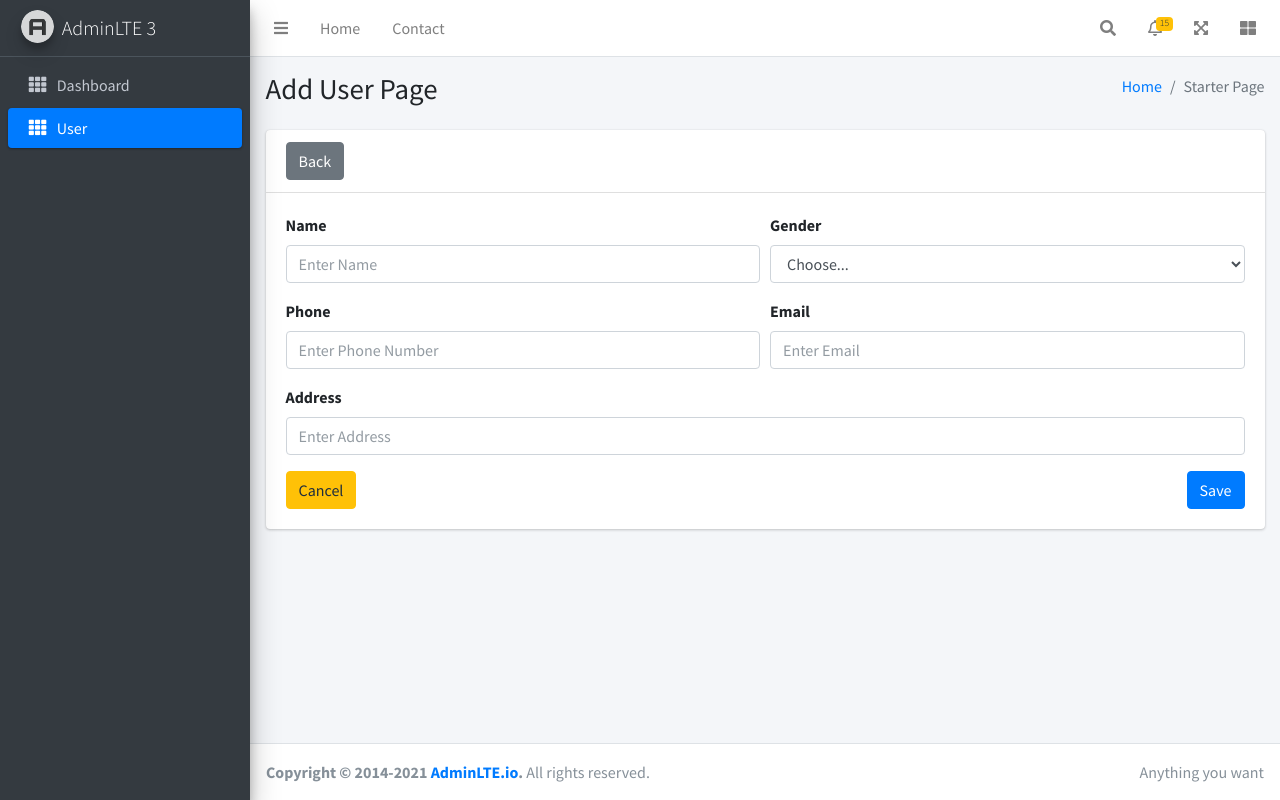
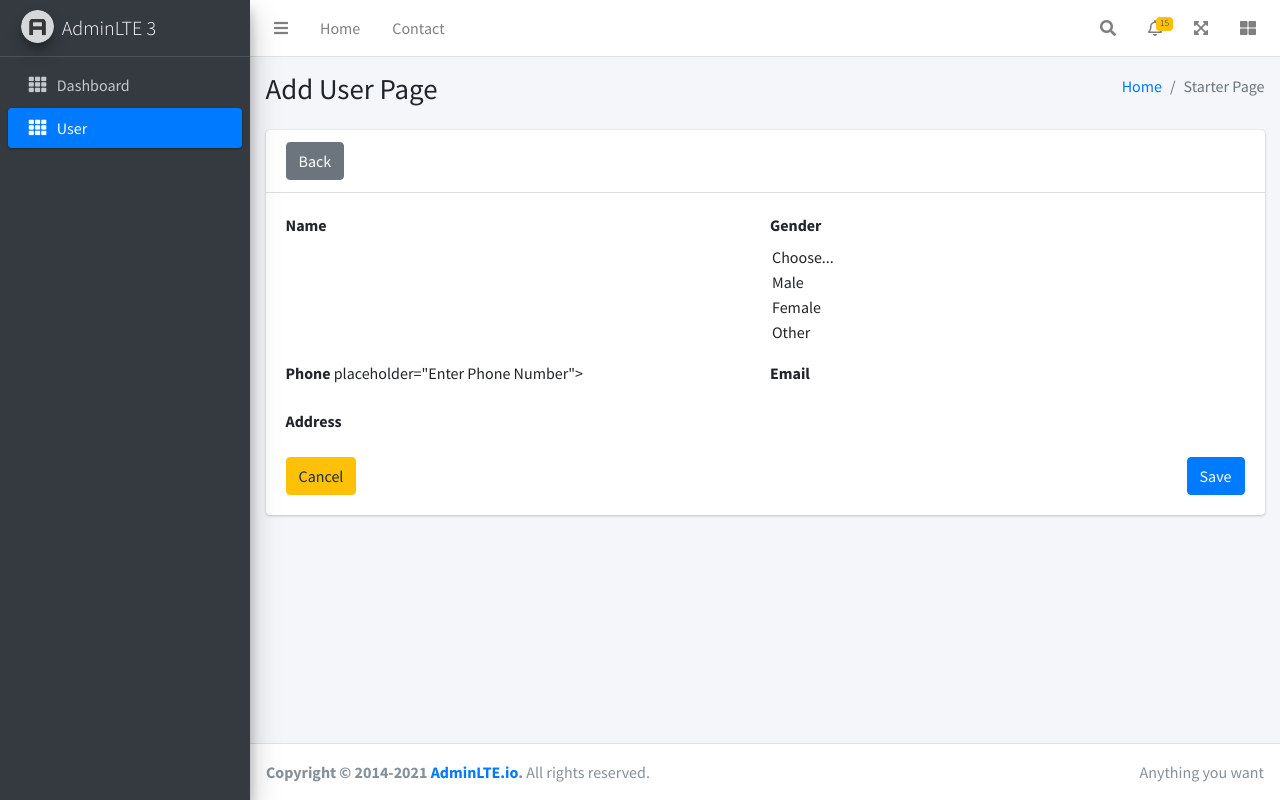
Before and after one commit to PhoungKosal/flask-app, a Flask app: page /add_user in a window 1280 px wide. Run offline with Flask 3, Linux system fonts and the light colour scheme; some libraries are stand-ins or nearby versions.

Commit message:
Initial commit

```diff
--- a/app.py
+++ b/app.py
@@ -48,6 +48,24 @@ def add_user():
     module = 'user'
     return render_template('add_user.html', module=module, data=std_list)
 
+@app.post('/create_user')
+def create_user():
+    module = 'user'
+    id = request.form.get('id')
+    name = request.form.get('name')
+    gender = request.form.get('gender')
+    phone = request.form.get('phone')
+    email = request.form.get('email')
+    address = request.form.get('address')
+    user ={
+        'name': name,
+        'gender': gender,
+        'phone': phone,
+        'email': email,
+        'address': address
+    }
+    return user
+
 
 @app.route('/view_user')
 def view_user():
--- a/templates/add_user.html
+++ b/templates/add_user.html
@@ -26,15 +26,12 @@
                             </a>
                         </div>
                         <div class="card-body">
-                            <form method="post" action="#" enctype="multipart/form-data">
                                 <div class="form-row">
                                     <div class="form-group col-md-6">
                                         <label for="name">Name</label>
-                                        <input type="text" class="form-control" id="name" placeholder="Enter Name">
                                     </div>
                                     <div class="form-group col-md-6">
                                         <label for="gender">Gender</label>
-                                        <select id="gender" class="form-control">
                                             <option selected>Choose...</option>
                                             <option>Male</option>
                                             <option>Female</option>
@@ -45,17 +42,14 @@
                                 <div class="form-row">
                                     <div class="form-group col-md-6">
                                         <label for="phone">Phone</label>
-                                        <input type="text" class="form-control" id="phone"
                                                placeholder="Enter Phone Number">
                                     </div>
                                     <div class="form-group col-md-6">
                                         <label for="email">Email</label>
-                                        <input type="email" class="form-control" id="email" placeholder="Enter Email">
                                     </div>
                                 </div>
                                 <div class="form-group">
                                     <label for="address">Address</label>
-                                    <input type="text" class="form-control" id="address" placeholder="Enter Address">
                                 </div>
                                 <a href="{{ url_for('user') }}">
                                     <button type="button" class="btn btn-warning float-left">Cancel</button>
```
